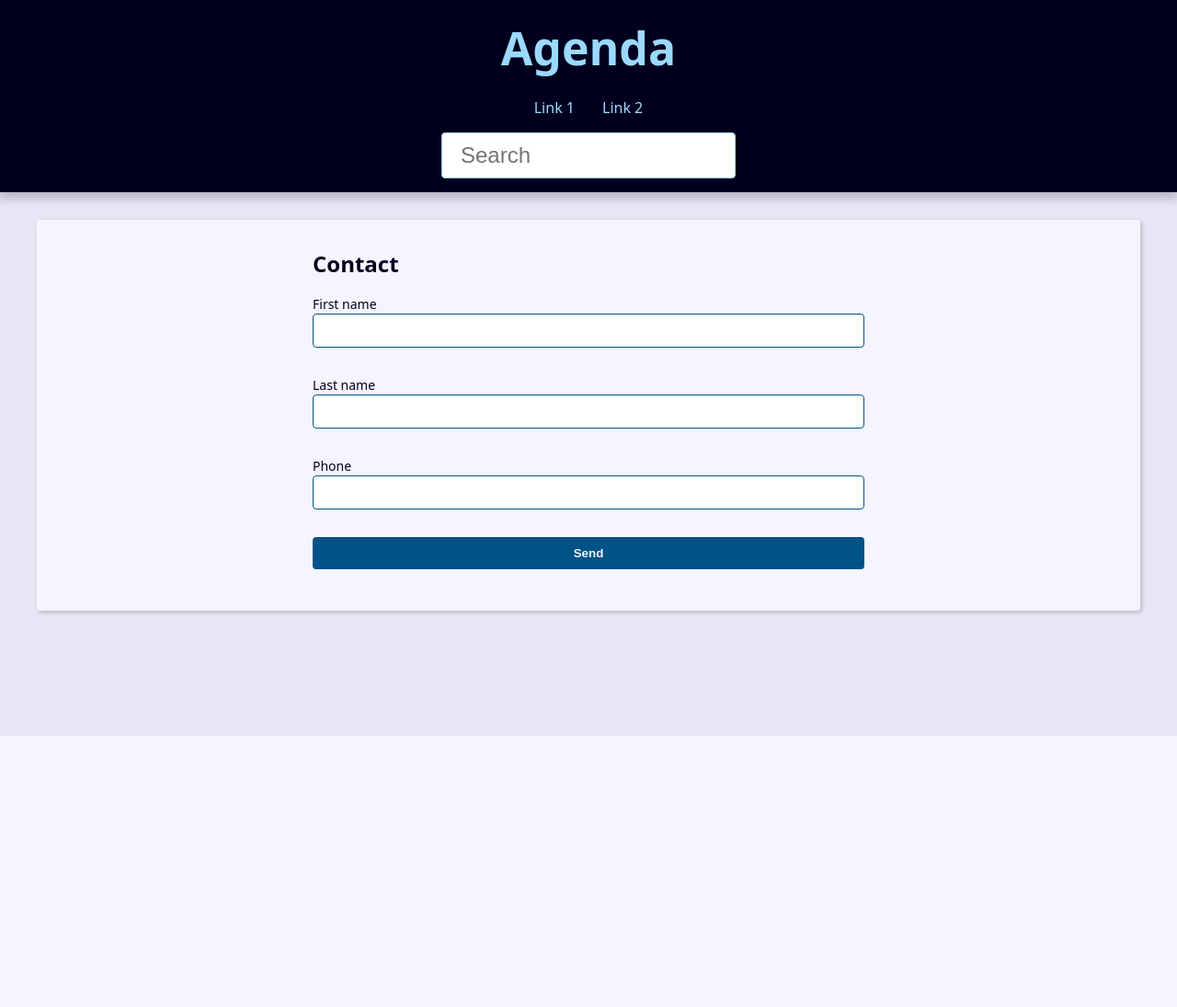
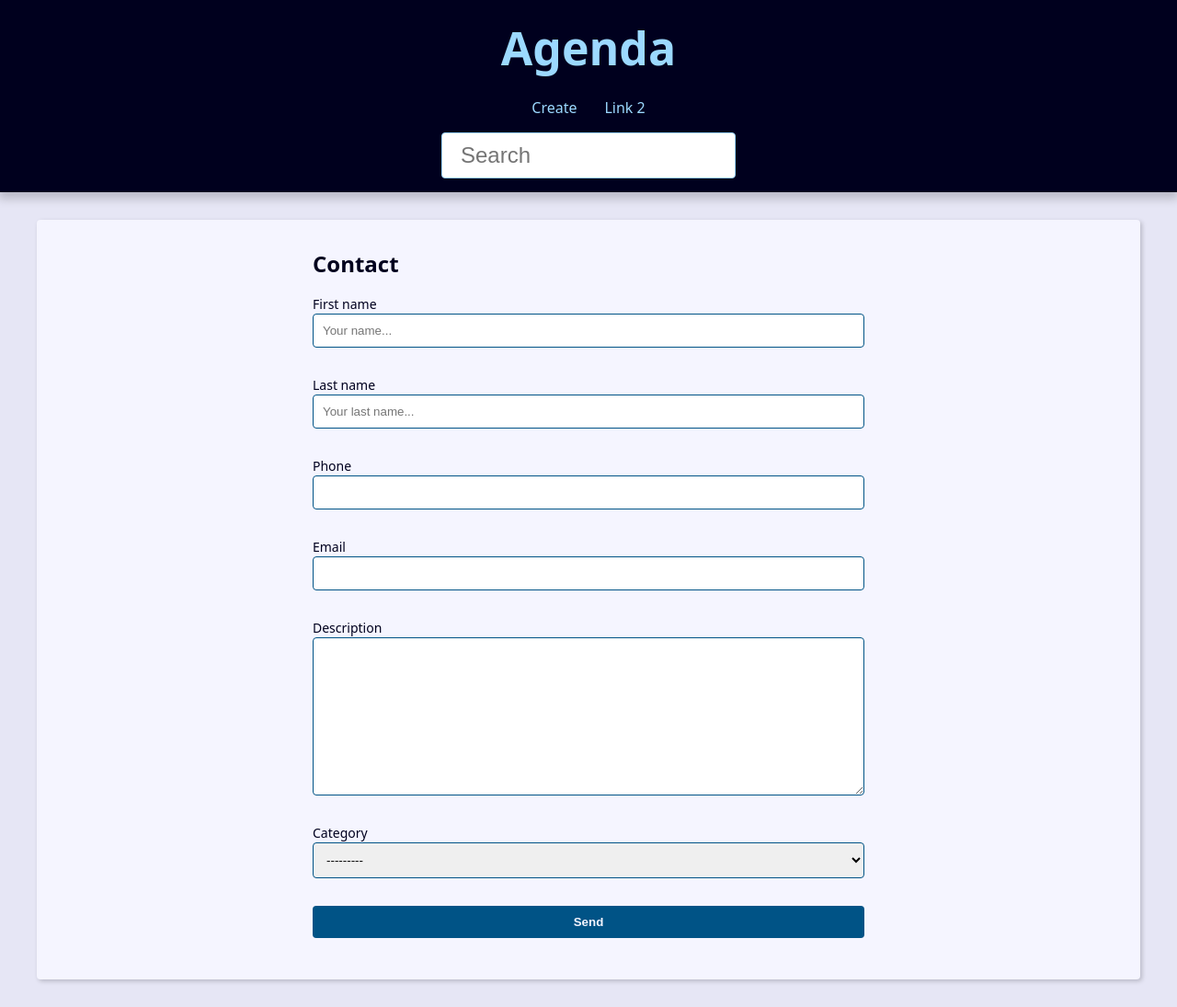
Before and after one commit to bruno-lzads/project-agenda, a Django app: template contact/templates/contact/create.html in a window 1280 px wide. Shown: the whole page at 92% size. Before the commit the page ends 800 px from the top, so only its background shows below. Run offline with Django 5.2, Linux system fonts and the light colour scheme; the template is opened without the code that fills it: values that come from a table or form of the project are taken from there, others are empty; parts of the project's set-up code (start-up, migrations or seed data) failed here and were passed over.

Commit message:
Create DELETE

```diff
--- a/base_static/global/css/style.css
+++ b/base_static/global/css/style.css
@@ -314,3 +314,23 @@ svg {
     filter: brightness(80%);
     box-shadow: 0 0 5px var(--link-dark-color);
 }
+
+.contact-links {
+    margin-block: calc(var(--small-font-size) * 2);
+    display: flex;
+    align-items: center;
+    gap: 0 var(--spacing);
+}
+
+.btn-link {
+    font-size: var(--small-font-size);
+    text-decoration: none;
+    font-weight: bold;
+    padding: 1rem;
+    display: block;
+    line-height: var(--small-font-size);
+}
+
+.btn-delete {
+    background: tomato;
+}
--- a/base_templates/global/partials/_header.html
+++ b/base_templates/global/partials/_header.html
@@ -8,8 +8,8 @@
     <nav class="manu">
         <ul class="menu-list">
             <li class="menu-item">
-                <a href="" class="menu-link">
-                    Link 1
+                <a href=" {% url "contact:create" %}" class="menu-link">
+                    Create
                 </a>
             </li>
             <li class="menu-item">
--- a/contact/forms.py
+++ b/contact/forms.py
@@ -1,32 +1,58 @@
+# https://docs.djangoproject.com/en/5.1/ref/forms/widgets/
+
 from django.core.exceptions import ValidationError
 from django import forms
 
 from . import models
 
 class ContactForm(forms.ModelForm):
+    def __init__(self, *args, **kwargs):
+        super().__init__(*args, **kwargs)
+
+        self.fields['first_name'].widget.attrs.update({
+            'placeholder': 'Your name...'
+        })
+
+        self.fields['last_name'].widget.attrs.update({
+            'placeholder': 'Your last name...'
+        })
+
     class Meta:
         model = models.Contact
         fields = (
             'first_name', 'last_name', 'phone',
+            'email', 'description', 'category',
         )
+        # widgets = {
+        #     'first_name': forms.PasswordInput()
+        # } #muda os widgets dos input
+
 
     def clean(self):
         cleaned_data = self.cleaned_data
+        first_name = cleaned_data.get('first_name')
+        last_name = cleaned_data.get('last_name')
 
-        self.add_error(
-            'first_name',
-            ValidationError(
-                'Mesagem de erro',
+        if last_name == first_name:
+
+            msg = ValidationError(
+                'Last name cannot be the same as first name',
                 code='invalid'
             )
-        )
 
-        self.add_error(
-            'last_name',
-            ValidationError(
-                'Mesagem de erro',
-                code='invalid'
-            )
-        )
+            self.add_error('last_name', msg)
 
         return super().clean()
+
+    def clean_first_name(self):
+        first_name = self.cleaned_data.get('first_name')
+
+        if first_name == 'ABC':
+            self.add_error(
+                'first_name',
+                ValidationError(
+                    'Mensagem de erro',
+                    code='invalid'
+                )
+            )
+        return first_name
--- a/contact/templates/contact/create.html
+++ b/contact/templates/contact/create.html
@@ -1,9 +1,12 @@
-{% extends 'global/base.html' %}
-{% block content %}
+{% extends 'global/base.html' %} {% block content %}
 <div class="form-wrapper">
   <h2>Contact</h2>
 
-    <form action="{% url 'contact:create' %}" method="POST" enctype="multipart/form-data">{% comment '' %}#enctype é requirido em formulários que envia arquivos{% endcomment %}
+  <form
+    action="{{ form_action }}"
+    method="POST"
+    enctype="multipart/form-data" {% comment "" %}#enctype é requirido em formulários que envia arquivos{% endcomment %}
+  >
     {% csrf_token %} {% comment '' %}meio de segunrança do django para enviar formulários{% endcomment %}
     {% for field in form %}
     <div class="form-content">
--- a/contact/urls.py
+++ b/contact/urls.py
@@ -10,4 +10,6 @@ urlpatterns = [
     #CONTACT (CRUD)
     path('contact/<int:contact_id>/', views.contact, name='contact'),
     path('contact/create/', views.create, name='create'),
+    path('contact/<int:contact_id>/update/', views.update, name='update'),
+    path('contact/<int:contact_id>/delete/', views.delete, name='delete'),
 ]
```
Also changed, not shown: contact/templates/contact/contact.html (+15 -0 lines), contact/views/contact_forms.py (+71 -9 lines). Lines whose indentation alone changed are shown as unchanged.
